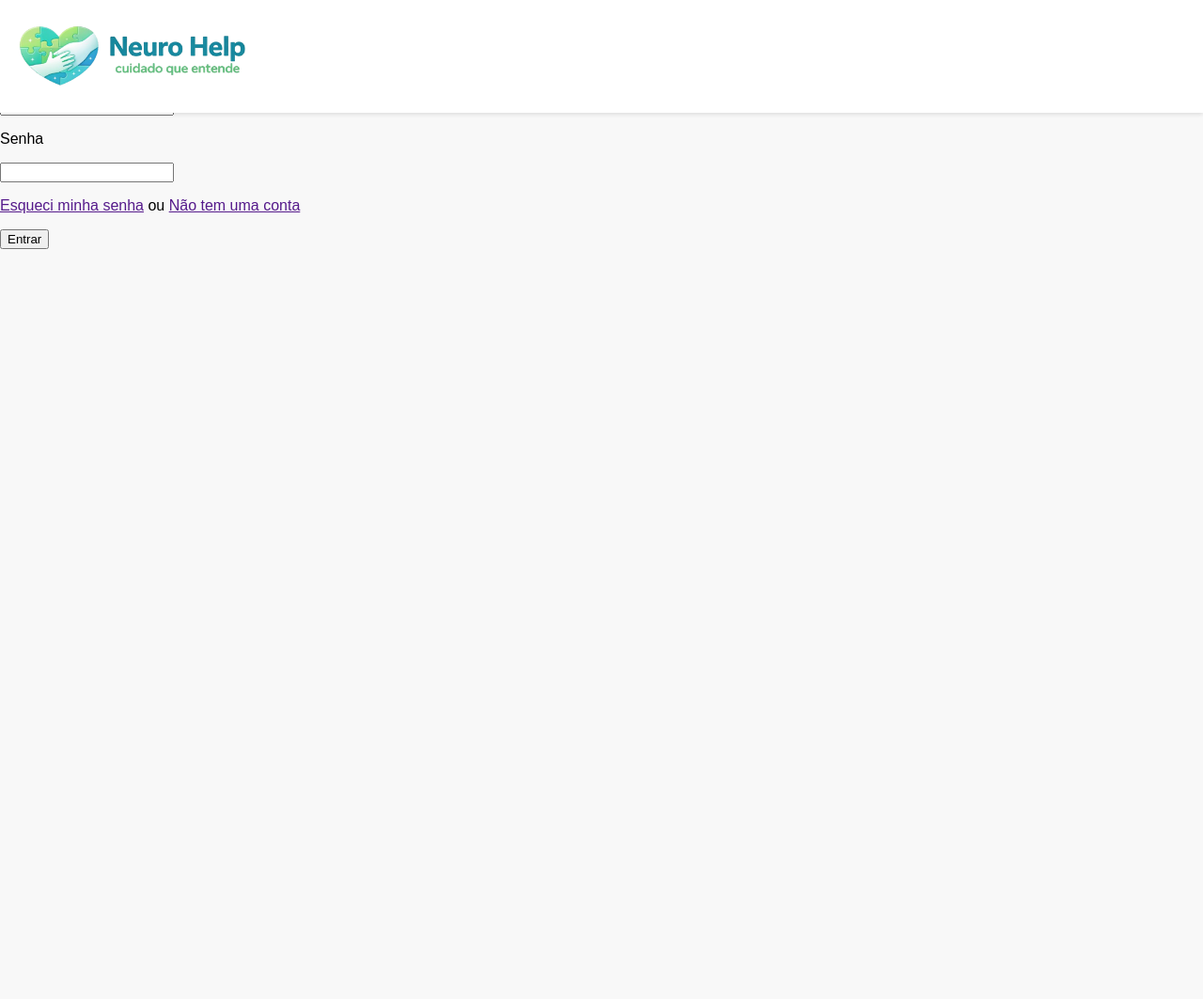
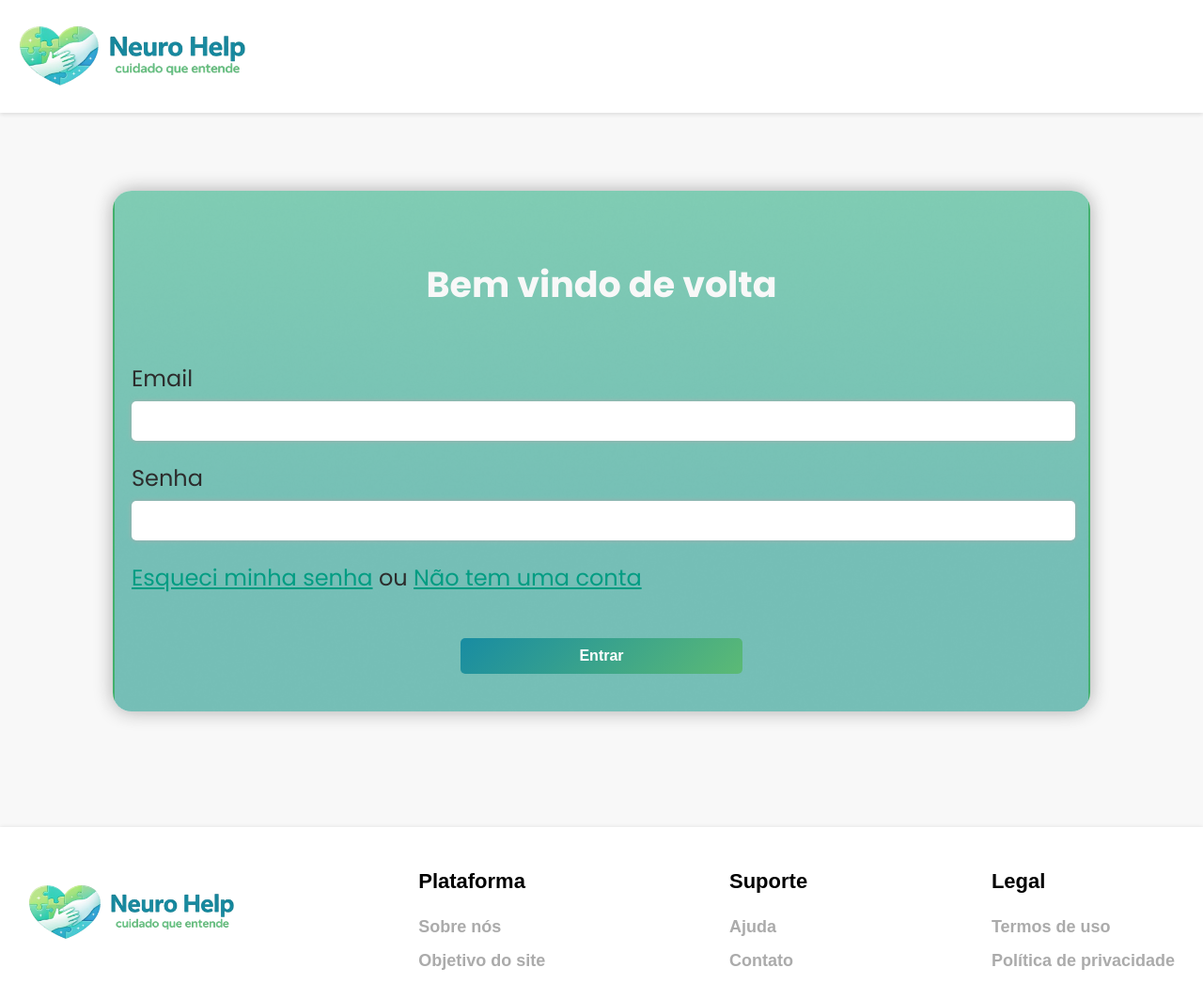
Before and after one commit to kaykekkj/Espectro-Care, a plain HTML site: page login.html in a window 1280 px wide. Shown: the whole page at 94% size. Before the commit the page ends 800 px from the top, so only its background shows below. Drawn offline with Linux system fonts and the light colour scheme.

Commit message:
desenvolvimento da pagina login

```diff
--- a/CSS/style.css
+++ b/CSS/style.css
@@ -166,16 +166,14 @@ color: white;
     color: rgb(102, 200, 127);
 }
 
-
 .home {
+    height: 100vh;
+    display: flex;
+    flex-direction: column;
     align-items: center;
-    display: flex;
     justify-content: center;
-    padding: 200px;
-}
-
-.home img{
-    height: 600px;
+    gap: 20px;
+    margin-top: 10vh;
 }
 
 .logo {
@@ -183,7 +181,7 @@ color: white;
 }
 
 .selecionar{
-    height: 70vh;
+    height: fit-content;
     max-height: 1000px;
     width: 80vw;
     position: fixed;
@@ -200,6 +198,7 @@ color: white;
     background-repeat: no-repeat;
     transition: all ease 0.5s;
     z-index: 999;
+    padding-bottom: 20px;
 
 }
 
@@ -251,6 +250,7 @@ color: white;
     height: 25px;
     margin: 20px;
     cursor: pointer;
+
 }
 
 .cards a img{
@@ -291,6 +291,80 @@ padding: 20px;
 
 .logo-voltar{
     height: 100%
+}
+
+.conteiner-entrar{
+    height: fit-content;
+    max-height: 1000px;
+    width: 80vw;
+    max-width: 1000px;
+    border-radius: 20px;
+    display: flex;
+    flex-direction: column;
+    box-shadow: 0px 0px 20px #ababab;
+    background-image: url(Rectangle\ 6.png);
+    background-size: cover;
+    background-position: center;
+    background-repeat: no-repeat;
+    padding: 20px;
+
+}
+
+.conteiner-entrar h1{
+    font-weight: bold;
+    color: rgb(248, 248, 248);
+    text-align: center;
+    font-family: poppins;
+    font-size: 38px;
+    line-height: 1;
+    margin-top: 10vh;
+    line-height: 0;
+    margin-bottom: 10vh;
+}
+
+.conteiner-entrar p{
+    color: rgb(44, 44, 44);
+    text-align: start;
+    font-family: poppins;
+    font-size: 24px;
+    line-height: 0;
+    margin-top: 20px;
+
+}
+
+.conteiner-entrar a{
+    color: rgb(0, 156, 130);
+}
+
+.conteiner-entrar input{
+    width: 100%;
+    border-radius: 5px;
+    margin-bottom: 20px;
+    border: none;
+    box-shadow: 0px 0px 5px #ABABAB;
+    height: 40px;
+}
+
+.conteiner-entrar button{
+    background: linear-gradient(135deg, rgb(24, 140, 162), rgb(92, 186, 117));
+    color: white;
+    border: none;
+    padding: 10px 20px;
+    font-size: 18px;
+    font-weight: bold;
+    cursor: pointer;
+    border-radius: 5px;
+    transition: all 0.3s ease;
+    width: 30%;
+    align-self: center;
+    margin-top: 40px;
+    font-size: 100%;
+    margin-bottom: 2%;
+}
+
+.conteiner-entrar button:hover {
+    background: linear-gradient(135deg, rgb(92, 186, 117), rgb(24, 140, 162));
+    transform: scale(1.1);
 }
 
 
@@ -398,12 +472,4 @@ height: 10vw;
 padding: 20px;
 }
 
-.logo-voltar img{
-    height: 100%;
 }
-
-.logo-voltar{
-    height: 55%;
-}
-
-}
--- a/login.html
+++ b/login.html
@@ -4,6 +4,7 @@
     <meta charset="UTF-8">
     <meta name="viewport" content="width=device-width, initial-scale=1.0">
     <title>Entrar</title>
+    <link href="https://fonts.googleapis.com/css2?family=Poppins:ital,wght@0,100;0,200;0,300;0,400;0,500;0,600;0,700;0,800;0,900;1,100;1,200;1,300;1,400;1,500;1,600;1,700;1,800;1,900&display=swap" rel="stylesheet">
     <link rel="stylesheet" href="CSS/style.css">
 </head>
 <body>
@@ -11,15 +12,37 @@
     <nav class="navbar">
         <a class="logo" href="index.html"><img src="IMG/Logo.png" alt="Logo do site" class="logo-voltar" ></a>
     </header>
-
-    <section class="conteiner-entrar">
+    <section class="home" >
+        <div class="conteiner-entrar">
         <h1>Bem vindo de volta</h1>
         <p>Email</p>
-        <input type="email">
+        <input type="email" class="email">
         <p>Senha</p>
-        <input type="password">
+        <input type="password" class="senha">
         <p><a href="">Esqueci minha senha</a> ou <a href="">Não tem uma conta</a></p>
-        <button>Entrar</button>
+        <button class="botao-logar">Entrar</button>
+        </div>
     </section>
+
+    <footer class="footer">
+        <div class="footer-logo">
+            <img src="IMG/Logo.png" alt="Logo do site">
+        </div>
+        <div class="footer-itens">
+            <h1>Plataforma</h1>
+            <a href="">Sobre nós</a>
+            <a href="">Objetivo do site</a>
+        </div>
+        <div class="footer-itens">
+            <h1>Suporte</h1>
+            <a href="">Ajuda </a>
+            <a href="">Contato</a>
+        </div>
+        <div class="footer-itens">
+            <h1>Legal</h1>
+            <a href="">Termos de uso</a>
+            <a href="">Política de privacidade</a>
+        </div>
+    </footer>
 </body>
 </html>
```
Also changed, not shown: index.html (+1 -1 lines), CSS/Rectangle 6.png (added).
